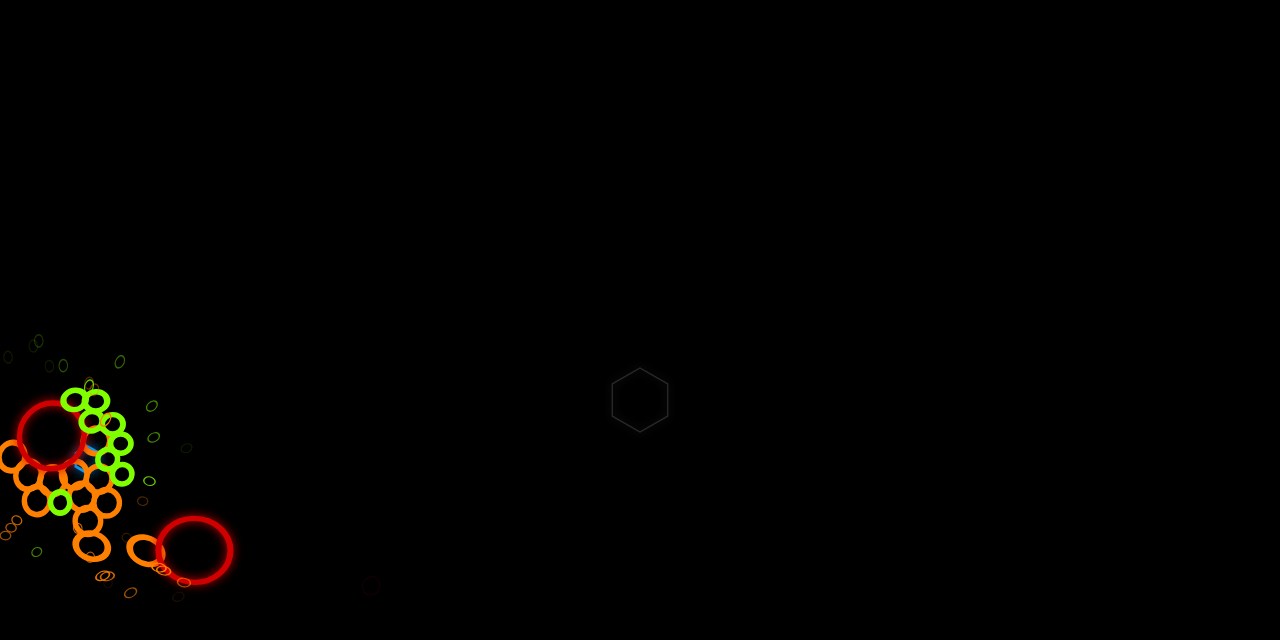
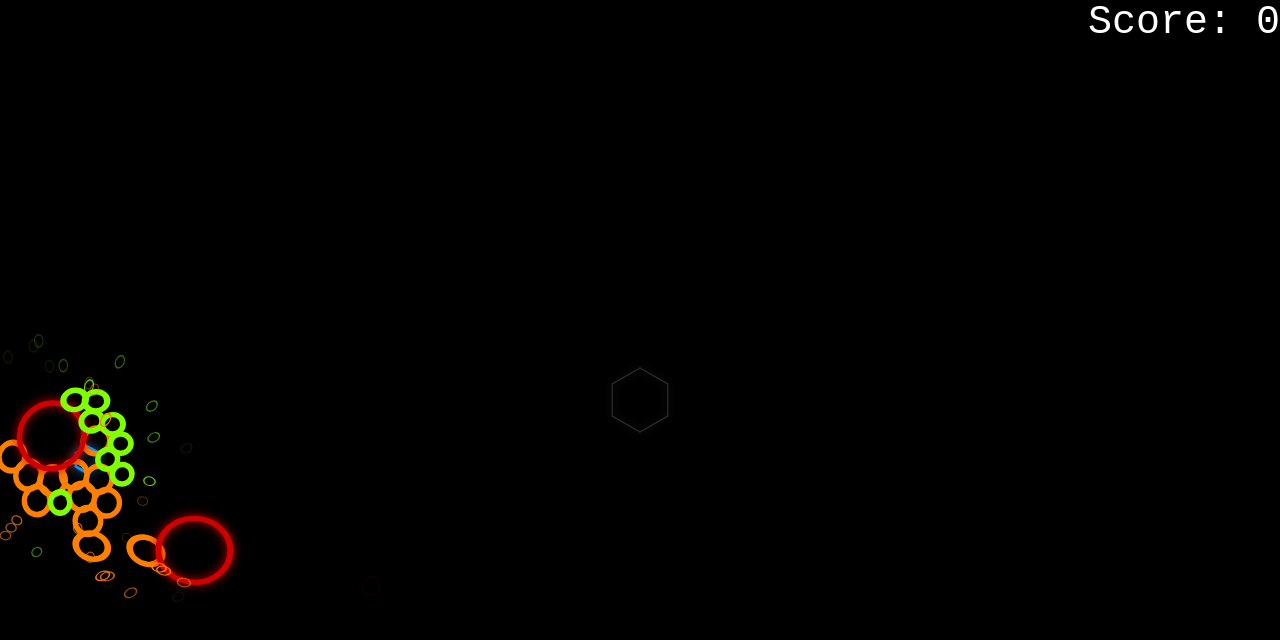
Before and after one commit to youngspe/space-game, a website with bundled scripts: page index.html in a window 1280 px wide. Built offline with nearby package versions, Linux system fonts and the light colour scheme.

Commit message:
Create bindings from hud to HTML.

```diff
--- a/index.html
+++ b/index.html
@@ -3,8 +3,11 @@
 <head>
     <style>
         body {
-            background-color: black
+            background-color: black;
+            color: white;
+            font-family: monospace;
         }
+
         #mainCanvas {
             width: 100%;
             height: 100%;
@@ -14,12 +17,26 @@
             right: 0;
             bottom: 0;
         }
+
+        #hud_scoreLabel {
+            position: absolute;
+            right: 0;
+            top: 0;
+            font-size: 5vh;
+            /* this feature is still non-standard :( */
+            -webkit-user-select: none;
+            -moz-user-select: none;
+            user-select: none;
+        }
     </style>
 </head>
 
 <body>
 
     <canvas id="mainCanvas"></canvas>
+    <div id="hud_scoreLabel">
+        Score: <span id="hud_score"></span>
+    </div>
     <script src="./bundle.js"></script>
 </body>
 
--- a/src/entity.ts
+++ b/src/entity.ts
@@ -3,6 +3,7 @@ import { BulletComponent }      from './bulletController';
 import { EnemyComponent }       from './enemyController';
 import { ParticleComponent }    from './particleController';
 import { PhysicsComponent }     from './physics';
+import { PlayerComponent }      from './playerController';
 import { Point }                from './geo';
 import { RenderComponent }      from './renderer';
 import { ShipComponent }        from './shipController';
@@ -16,7 +17,7 @@ export interface Entity {
 
     physics?: PhysicsComponent;
 
-    player?: {};
+    player?: PlayerComponent;
 
     ship?: ShipComponent;
 
--- a/src/game.ts
+++ b/src/game.ts
@@ -40,7 +40,7 @@ export class Game extends BaseGame<Entity> {
         this.bulletController.step(elapsedMs, this.physics.intersections);
         this.particleControler.step(elapsedMs);
         this.physics.step(elapsedMs);
-        this.hud.step(this.input);
+        this.hud.step(this.playerController.player, this.input);
         this.input.postStep();
     }
 }
--- a/src/hud.ts
+++ b/src/hud.ts
@@ -5,6 +5,14 @@ import { Game }             from './game';
 import { Input }            from './input';
 
 const X = 0; const Y = 1;
+
+export interface HudDisplayBinding {
+    setValue(value: string): void;
+}
+
+export interface HudDisplayController {
+    score: HudDisplayBinding;
+}
 
 export class Hud {
     public constructor(entities: EntityContainer<Entity>) {
@@ -23,11 +31,28 @@ export class Hud {
         entities.addEntity(this._cursorDisplay);
     }
 
-    public step(input: Input) {
+    public step(player: Entity, input: Input) {
         if (input.cursor) {
             this._cursorDisplay.position = [input.cursor[X], input.cursor[Y]];
         }
+
+        if (this._displayController != null) {
+            this.displayScore(player);
+        }
     }
 
+    private displayScore(player: Entity) {
+        if (player == null) {
+            return;
+        }
+
+        this._displayController.score.setValue(player.player.score.toString());
+    }
+
+    public setDisplayController(hdc: HudDisplayController) {
+        this._displayController = hdc;
+    }
+
+    private _displayController: HudDisplayController;
     private _cursorDisplay: Entity;
 }
--- a/src/index.ts
+++ b/src/index.ts
@@ -4,12 +4,35 @@ import { EnemyComponent }   from './enemyController';
 import { Entity }           from './entity';
 import { Game }             from './game';
 import { Point }            from './geo';
+import * as hud             from './hud';
 import { Key }              from './input';
 
-let mainCanvas = document.getElementById('mainCanvas') as HTMLCanvasElement;
+let mainCanvas = document.querySelector('#mainCanvas') as HTMLCanvasElement;
 
 let game = new Game();
+
 game.renderer.setCanvas(mainCanvas);
+
+class ElementBinding implements hud.HudDisplayBinding {
+    public constructor(element: Element, attribute?: string) {
+        attribute = attribute || 'innerText';
+        this.element = element as HTMLElement;
+        this.attribute = attribute;
+    }
+
+    public setValue(value: string) {
+        (this.element as { [s: string]: any })[this.attribute] = value;
+    }
+
+    public attribute: string;
+    public element: HTMLElement;
+}
+
+var hudDisplayController: hud.HudDisplayController = {
+    score: new ElementBinding(document.querySelector('#hud_score')),
+}
+
+game.hud.setDisplayController(hudDisplayController);
 
 let lastStepTime = performance.now();
 let timescale = 1;
@@ -46,7 +69,9 @@ game.entities.addEntity({
         maxBlur: 3,
         glow: 1,
     },
-    player: {},
+    player: {
+        score: 0,
+    },
     ship: {
         accel: 600,
         hp: 10,
--- a/src/playerController.ts
+++ b/src/playerController.ts
@@ -1,5 +1,5 @@
 'use strict';
-import { BulletComponent }     from './bulletController';
+import { BulletComponent }      from './bulletController';
 import { Entity }               from './entity';
 import { EntityContainer }      from './entityContainer';
 import { Game }                 from './game';
@@ -8,6 +8,10 @@ import { SIN_30, COS_30 }       from './geo';
 import { Input, Key, KeyState } from './input';
 
 const X = 0; const Y = 1;
+
+export interface PlayerComponent {
+    score: number;
+}
 
 export class PlayerController {
     public constructor(entities: EntityContainer<Entity>) {
```
